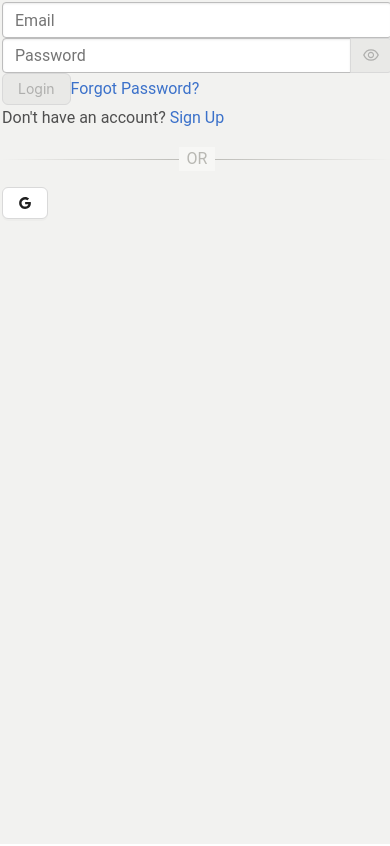
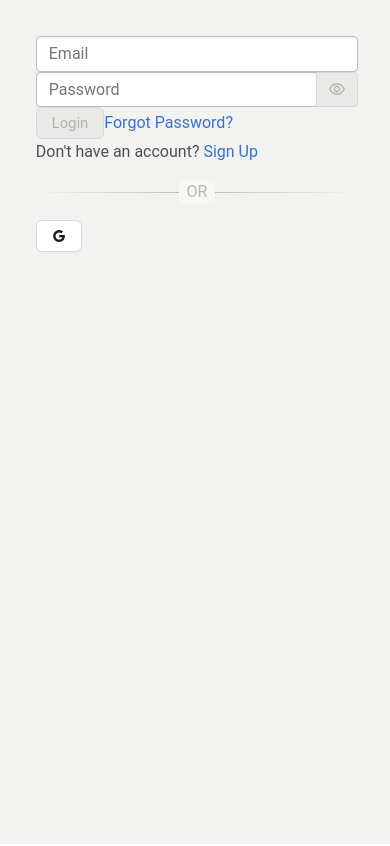
Before and after one commit to aman-saraiya/realtime-chat-application, a React (Create React App) app in the folder client/: page / in a window 390 px wide. Built offline with nearby package versions, Linux system fonts and the light colour scheme; no server answers.

Commit message:
Styled the profileModal

```diff
--- a/client/src/components/modal/ProfileModal.jsx
+++ b/client/src/components/modal/ProfileModal.jsx
@@ -22,6 +22,7 @@ const ProfileModal = ({
       open={isProfileModalOpen}
       onCancel={() => setIsProfileModalOpen(false)}
       footer={[]}
+      width="20rem"
     >
       <div>
         <div className="text-center">
@@ -34,8 +35,8 @@ const ProfileModal = ({
               margin: "1rem",
             }}
           />
-          <h4>{user.name}</h4>
-          <h6>{user.email}</h6>
+          <div style={{ fontSize: "1rem" }}>{user.name}</div>
+          <div style={{ fontSize: "0.8rem" }}>{user.email}</div>
         </div>
       </div>
     </Modal>
--- a/client/src/index.css
+++ b/client/src/index.css
@@ -60,16 +60,23 @@ hr.hr-text::after {
   :root {
     font-size: 16px;
   }
+  .app-window {
+    margin:0;
+    height: 100vh;
+    width: 100vw;
+    border: "1px solid red"
+  }
 }
 
 @media only screen and (max-width : 768px ) {
   :root {
     font-size: 16px;
   }
-  .app-window {
-    margin:0;
-    height: 100vh;
-    width: 100vw;
+  .app-window{
+    margin: 4vh;
+    height: 92vh;
+    width: calc(100vw - 8vh);
+    min-height:calc(768px - 8vh) ;
   }
 }
 
```
